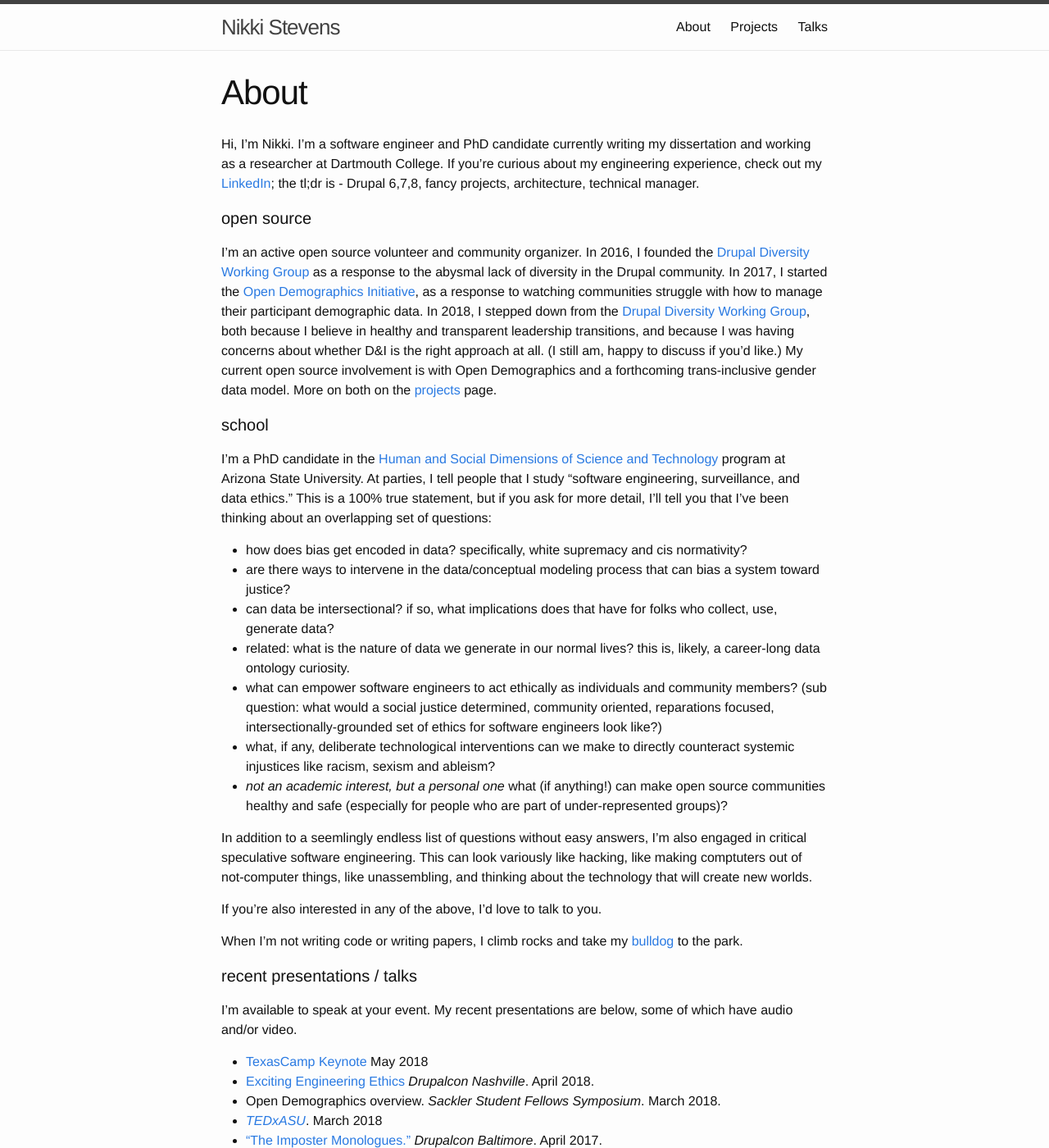
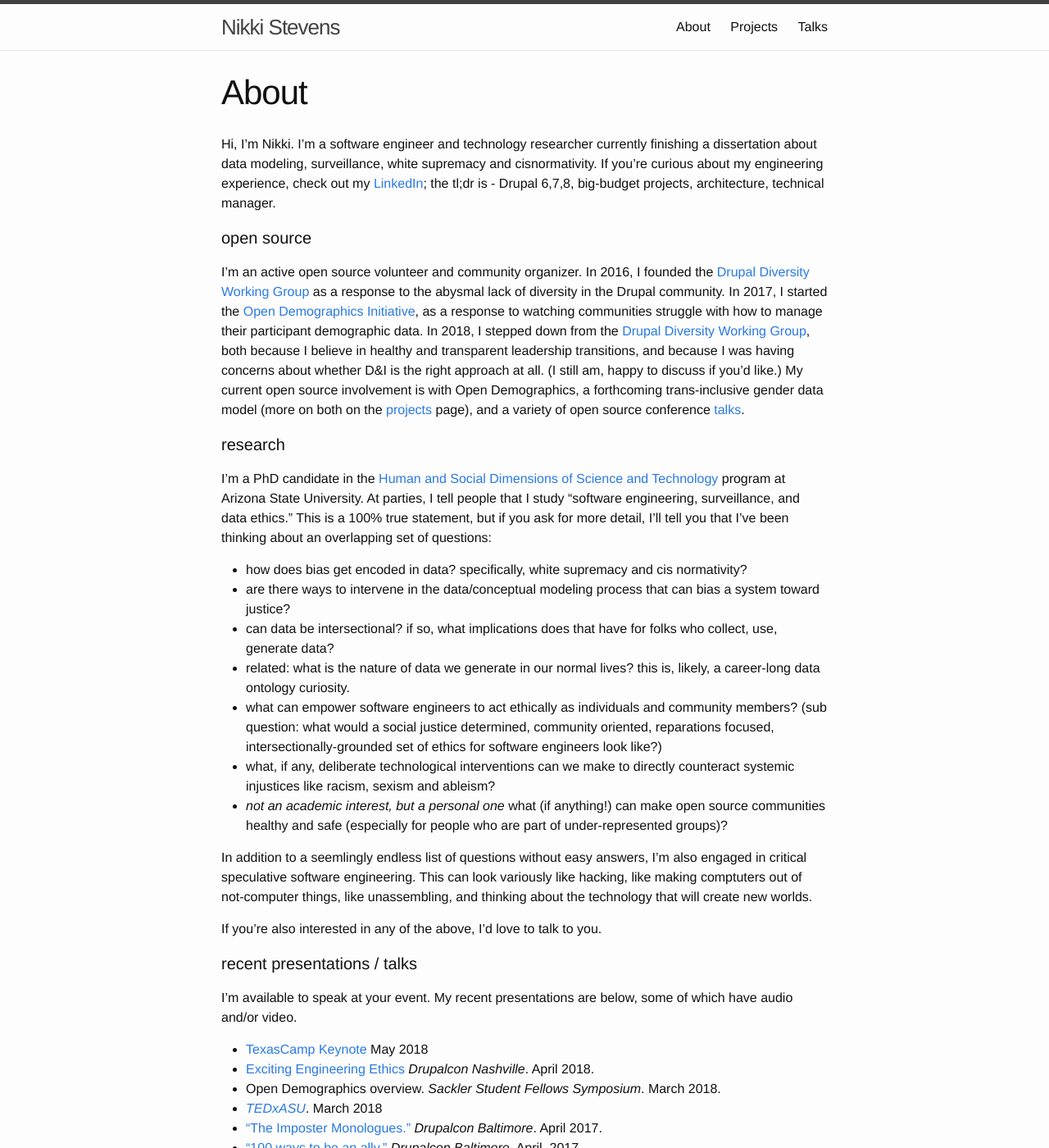
Before and after one commit to drnikki/old-personal-site, a Jekyll site: the page built from about.md, in a window 1280 px wide and 1400 px high. Shown: the whole window at 82% size. Built offline with Jekyll 4.4.1, drawn with Linux system fonts in a browser that asks for light colours; some of the changed text lies outside the part shown.

Commit message:
first pass here we go

```diff
--- a/_config.yml
+++ b/_config.yml
@@ -2,7 +2,7 @@
 title: Nikki Stevens
 email: nikki.stevens@asu.edu
 description: > # this means to ignore newlines until "baseurl:"
-  Nikki Stevens is an open-source software engineer and PhD candidate.
+  Nikki Stevens is a technology researcher and software engineer.
 baseurl: "" # the subpath of your site, e.g. /blog/
 url: "http://www.nikkistevens.com" # the base hostname & protocol for your site
 twitter_username: drnikki
--- a/about.md
+++ b/about.md
@@ -5,12 +5,12 @@ permalink: /about/
 description: Nikki Stevens is an open-source software engineer, PhD student, software engineering ethics researcher.  They are available for consulting and public speaking.
 ---
 
-Hi, I'm Nikki.  I'm a software engineer and PhD candidate currently writing my dissertation and working as a researcher at Dartmouth College.  If you're curious about my engineering experience, check out my [LinkedIn][]; the tl;dr is - Drupal 6,7,8, fancy projects, architecture, technical manager.
+Hi, I'm Nikki.  I'm a software engineer and technology researcher currently finishing a dissertation about data modeling, surveillance, white supremacy and cisnormativity.  If you're curious about my engineering experience, check out my  [LinkedIn][]; the tl;dr is - Drupal 6,7,8, big-budget projects, architecture, technical manager.
 
 #### open source
-I'm an active open source volunteer and community organizer. In 2016, I founded the <a href="http://drupaldiversity.com">Drupal Diversity Working Group</a> as a response to the abysmal lack of diversity in the Drupal community. In 2017, I started the <a href="https://github.com/drnikki/open-demographics">Open Demographics Initiative</a>, as a response to watching communities struggle with how to manage their participant demographic data.   In 2018, I stepped down from the <a href="http://drupaldiversity.com">Drupal Diversity Working Group</a>, both because I believe in healthy and transparent leadership transitions, and because I was having concerns about whether D&I is the right approach at all. (I still am, happy to discuss if you'd like.) My current open source involvement is with Open Demographics and a forthcoming trans-inclusive gender data model. More on both on the <a href="/projects">projects</a> page.
+I'm an active open source volunteer and community organizer. In 2016, I founded the <a href="http://drupaldiversity.com">Drupal Diversity Working Group</a> as a response to the abysmal lack of diversity in the Drupal community. In 2017, I started the <a href="https://github.com/drnikki/open-demographics">Open Demographics Initiative</a>, as a response to watching communities struggle with how to manage their participant demographic data.   In 2018, I stepped down from the <a href="http://drupaldiversity.com">Drupal Diversity Working Group</a>, both because I believe in healthy and transparent leadership transitions, and because I was having concerns about whether D&I is the right approach at all. (I still am, happy to discuss if you'd like.) My current open source involvement is with Open Demographics, a forthcoming trans-inclusive gender data model (more on both on the <a href="/projects">projects</a> page), and a variety of open source conference <a href="/talks">talks</a>.
 
-#### school
+#### research
 I'm a PhD candidate in the <a href="https://sfis.asu.edu/hsd-welcome">Human and Social Dimensions of Science and Technology</a> program at Arizona State University. At parties, I tell people that I study "software engineering, surveillance, and data ethics."  This is a 100% true statement, but if you ask for more detail, I'll tell you that I've been thinking about an overlapping set of questions:
 - how does bias get encoded in data? specifically, white supremacy and cis normativity?
 - are there ways to intervene in the data/conceptual modeling process that can bias a system toward justice?
@@ -24,7 +24,6 @@ In addition to a seemlingly endless list of questions without easy answers, I'm
 
 If you're also interested in any of the above, I'd love to talk to you.
 
-When I'm not writing code or writing papers, I climb rocks and take my [bulldog][] to the park.
 
 #### recent presentations / talks
 I'm available to speak at your event.  My recent presentations are below, some of which have audio and/or video.
```
